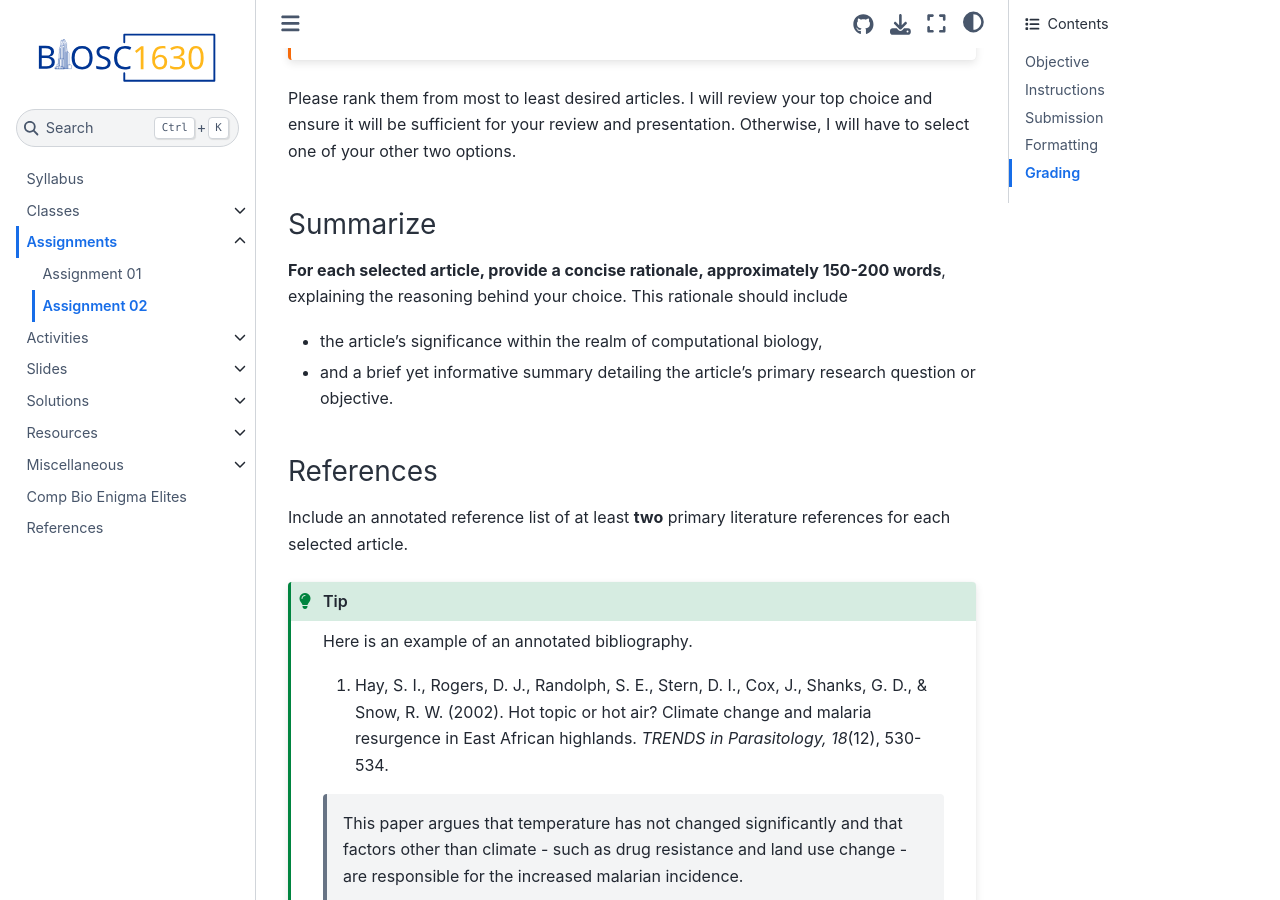
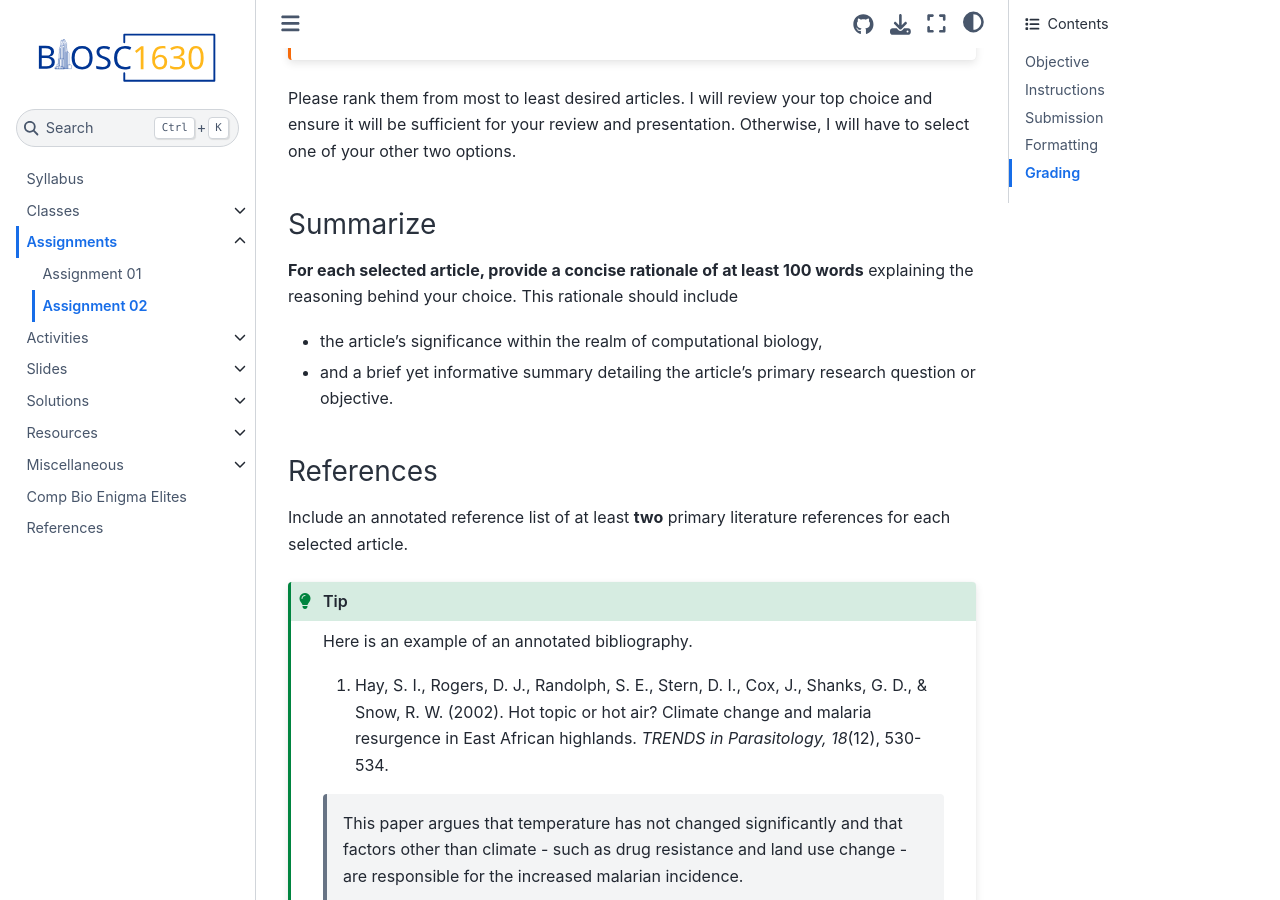
Before and after one commit to oasci/pitt-biosc1630-2023f, a Jupyter Book: the page built from book/assignments/assignment-02.md, in a window 1280 px wide and 900 px high, scrolled down 1260 px. Built offline with Jupyter Book 1.0.4 settings and Sphinx 7.4.7 and the Sphinx Book theme 1.1.4, drawn with Linux system fonts in a browser that asks for light colours; pages that are not in the unit, such as notebooks, are missing from menus.

Commit message:
Assignment changes

```diff
--- a/book/assignments/assignment-02.md
+++ b/book/assignments/assignment-02.md
@@ -51,7 +51,7 @@ Otherwise, I will have to select one of your other two options.
 
 ### Summarize
 
-**For each selected article, provide a concise rationale, approximately 150-200 words**, explaining the reasoning behind your choice.
+**For each selected article, provide a concise rationale of at least 100 words** explaining the reasoning behind your choice.
 This rationale should include
 
 - the article's significance within the realm of computational biology,
```
